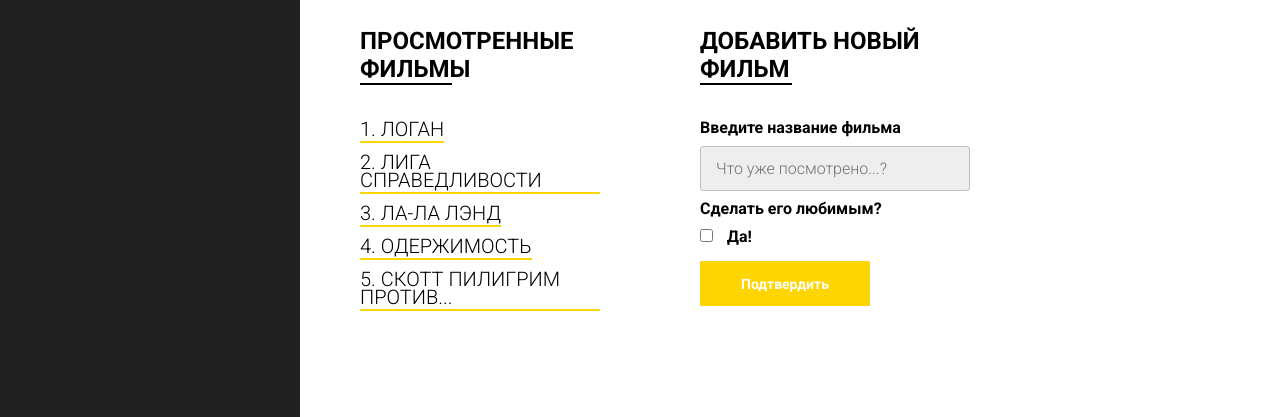
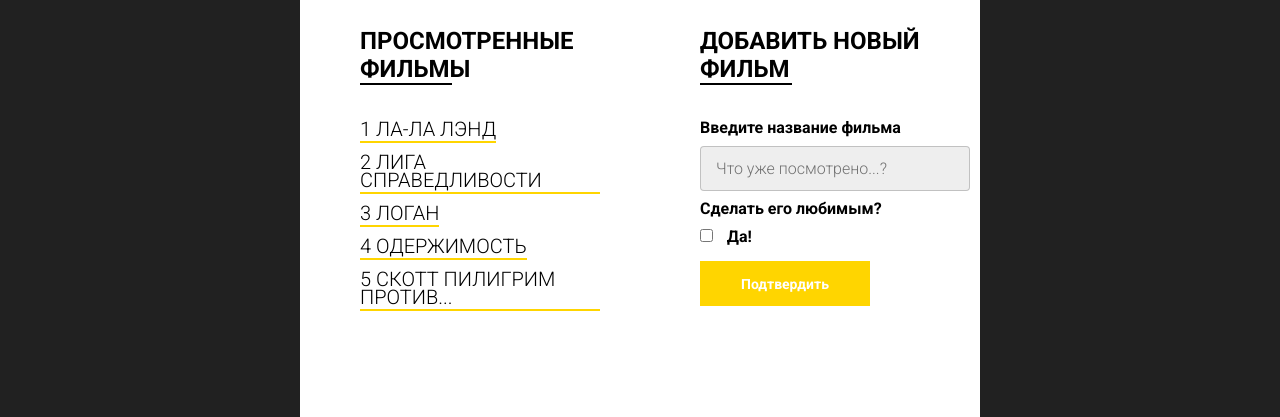
Before and after one commit to davidoff-a/udemy_js, a plain HTML site: page project_mDB/project/index.html in a window 1280 px wide. Shown: the part 463-880 px from the top of the page. Drawn offline with Linux system fonts and the light colour scheme.

Commit message:
feat: add solution from Ivan

```diff
--- a/project_mDB/project/index.html
+++ b/project_mDB/project/index.html
@@ -44,7 +44,7 @@
                 <div>
                     <div class="promo__interactive-title">ПРОСМОТРЕННЫЕ ФИЛЬМЫ</div>
                     <ul class="promo__interactive-list">
-                        <!-- <li class="promo__interactive-item">ЛОГАН
+                        <li class="promo__interactive-item">ЛОГАН
                             <div class="delete"></div>
                         </li>
                         <li class="promo__interactive-item">ЛИГА СПРАВЕДЛИВОСТИ
@@ -58,7 +58,7 @@
                         </li>
                         <li class="promo__interactive-item">СКОТТ ПИЛИГРИМ ПРОТИВ...
                             <div class="delete"></div>
-                        </li> -->
+                        </li>
                     </ul>
                 </div>
                 <div>
--- a/project_mDB/project/js/script.js
+++ b/project_mDB/project/js/script.js
@@ -23,19 +23,48 @@
 		'Скотт Пилигрим против...',
 	],
 };
-const promoBack = document.querySelector('.promo__bg');
-document.querySelector('.promo__adv').remove();
-document.querySelector('.promo__genre').innerHTML = 'ДРАМА';
-console.log(promoBack);
-promoBack.style.backgroundImage = 'url(img/bg.jpg)';
-const seenFilms = document.querySelector('.promo__interactive-list');
+// 1.
+//MY SOLUTION
 
-movieDB.movies.forEach((item, i) => {
-	seenFilms.insertAdjacentHTML(
-		'beforeend',
-		`<li class="promo__interactive-item">${++i}. ${item}
-	<div class="delete"></div>
-</li>`
-	);
+// document.querySelector('.promo__adv').remove();
+
+// 2.
+//My solution
+//document.querySelector('.promo__genre').innerHTML = 'ДРАМА';
+
+// 3.
+//my solution
+//const promoBack = document.querySelector('.promo__bg');
+//promoBack.style.backgroundImage = 'url(img/bg.jpg)';
+
+// 4. 5.
+// my solution
+// const seenFilms = document.querySelector('.promo__interactive-list');
+// seenFilms.innerHTML = '';
+// movieDB.movies.forEach((item, i) => {
+// 	seenFilms.insertAdjacentHTML(
+// 		'beforeend',
+// 		`<li class="promo__interactive-item">${++i}. ${item}
+// 	<div class="delete"></div>
+// </li>`
+// 	);
+// });
+
+//Ivan solution of 1
+const adv = document.querySelectorAll('.promo__adv img'),
+	poster = document.querySelector('.promo__bg'),
+	genre = poster.querySelector('.promo__genre'),
+	movieList = document.querySelector('.promo__interactive-list');
+
+adv.forEach((item) => item.remove());
+genre.textContent = 'драма';
+poster.style.backgroundImage = 'url("img/bg.jpg")';
+movieList.innerHTML = '';
+movieDB.movies.sort();
+movieDB.movies.forEach((film, i) => {
+	movieList.innerHTML += `<li class="promo__interactive-item"> ${i + 1} ${film}
+		<div class="delete"></div>
+	</li>
+	`;
 });
 // const filmCollection = document.querySelectorAll('.promo__interactive-item');
```
